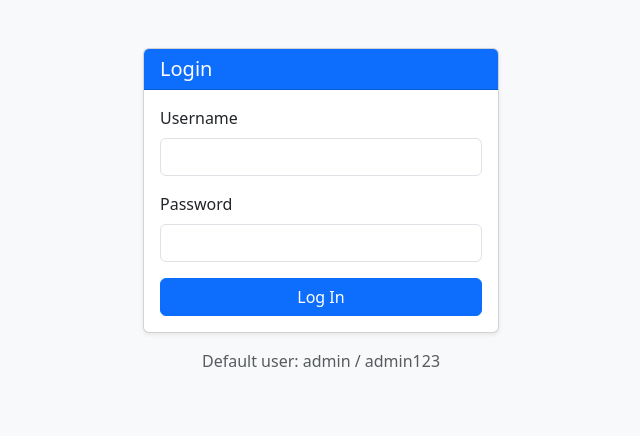
After one commit to gak92/IoT_Platform, a Flask app: page /login in a window 1280 px wide. The commit adds this page. Shown: the top 436 px of the page, without its empty margins (319-959 px from the left). Run offline with Flask 3, Linux system fonts and the light colour scheme.

Commit message:
Add Login and Logout functionality

```diff
--- a/main.py
+++ b/main.py
@@ -11,6 +11,9 @@ import json
 import logging
 from datetime import datetime
 from functools import wraps
+from flask_login import UserMixin
+from flask_login import LoginManager, login_user, login_required, logout_user, current_user
+from flask_bcrypt import Bcrypt
 logging.basicConfig(level=logging.DEBUG)
 
 
@@ -23,17 +26,49 @@ app = Flask(__name__)
 app.config.from_pyfile('config.py')
 print("MQTT Config Loaded:", app.config["MQTT_BROKER_URL"], app.config["MQTT_BROKER_PORT"])
 
+# Initialize login
+login_manager = LoginManager()
+login_manager.init_app(app)
+login_manager.login_view = 'login'  # Redirects to login page if not authenticated
 
 # Initialize Database
 db = SQLAlchemy(app)
 
 # Initialize MQTT
 mqtt = Mqtt()
-# try:
-#     mqtt = Mqtt(app)
-#     print("Initialize MQTT..")
-# except Exception as e:
-#     print(f"Warning: MQTT broker not available. MQTT will be disabled.\n{e}")
+
+#================================================
+#               Login and Logout
+#================================================
+@login_manager.user_loader
+def load_user(user_id):
+    return User.query.get(int(user_id))
+
+bcrypt = Bcrypt(app)
+
+# Login
+@app.route('/login', methods=['GET', 'POST'])
+def login():
+    if request.method == 'POST':
+        username = request.form['username']
+        password = request.form['password']
+
+        user = User.query.filter_by(username=username).first()
+        if user and bcrypt.check_password_hash(user.password, password):
+            login_user(user)
+            return redirect(url_for('test'))  # Dashboard
+        else:
+            return "Invalid credentials", 401
+
+    return render_template('login.html')
+
+# Logout
+@app.route('/logout')
+@login_required
+def logout():
+    logout_user()
+    return redirect(url_for('login'))
+
 
 #================================================
 #               Database settings
@@ -53,15 +88,33 @@ class SensorData(db.Model):
     timestamp = db.Column(db.DateTime, nullable=False, default=datetime.utcnow)
     device = db.relationship('Device', back_populates="sensordatas")
 
+
+# Create User
+class User(UserMixin, db.Model):
+    id = db.Column(db.Integer, primary_key=True)
+    username = db.Column(db.String(100), unique=True, nullable=False)
+    password = db.Column(db.String(200), nullable=False)  # Store hashed password
+
+
 # Create Database Tables
 with app.app_context():
     db.create_all()
     # Enable foreign keys enforce
     db.session.execute(text('PRAGMA FOREIGN_KEYS=1'))
 
+
 #================================================
 #                    REST API
 #================================================
+
+# @app.route('/create-admin')
+# def create_admin():
+#     hashed_pw = bcrypt.generate_password_hash("admin123").decode('utf-8')
+#     new_user = User(username="admin", password=hashed_pw)
+#     db.session.add(new_user)
+#     db.session.commit()
+#     return "Admin user created."
+
 
 # API key Decorator
 def require_api_key(view_function):
@@ -93,6 +146,7 @@ def register_device():
 
 # Registering device using UI
 @app.route('/register-ui', methods=['POST'])
+@login_required
 def register_device_ui():
     device_id = request.form.get("device_id")
     description = request.form.get("description")
@@ -112,6 +166,7 @@ def register_device_ui():
 
 # Deleting the device
 @app.route('/delete/<device_id>', methods=['POST'])
+@login_required
 def delete_device(device_id):
     device = Device.query.filter_by(device_id=device_id).first()
     if device:
@@ -201,6 +256,7 @@ def parse_time(time):
     return time.strftime('%d-%m-%Y %H:%M:%S')
 
 @app.route('/')
+@login_required
 def test():
     # devices = Device.query.join(SensorData).order_by(SensorData.timestamp).all()
     devices = Device.query.order_by(Device.device_id).all()
@@ -208,6 +264,7 @@ def test():
 
 
 @app.route('/device/<device_id>')
+@login_required
 def device(device_id):
     device = Device.query.filter_by(device_id=device_id).join(SensorData).order_by(SensorData.timestamp).first()
     print(device)
--- a/templates/device.html
+++ b/templates/device.html
@@ -9,8 +9,12 @@
 </head>
 <body class="bg-light">
     <div class="container py-5">
+        <h1 class="mb-4 text-center text-primary">Simple IoT Platform</h1>
 
-        <a href="{{ url_for('test') }}" class="btn btn-sm btn-outline-secondary mb-4">← Back to Dashboard</a>
+        <div class="d-flex justify-content-between mb-4">
+            <a href="{{ url_for('test') }}" class="btn btn-sm btn-outline-secondary">← Back to Dashboard</a>
+            <a href="{{ url_for('logout') }}" class="btn btn-sm btn-outline-danger">Logout</a>
+        </div>
 
         <div class="card shadow-sm">
             <div class="card-header bg-primary text-white">
--- a/templates/index.html
+++ b/templates/index.html
@@ -11,6 +11,9 @@
     <div class="container py-5">
         <h1 class="mb-4 text-center text-primary">Simple IoT Platform</h1>
 
+        <div class="text-end mb-4">
+            <a href="{{ url_for('logout') }}" class="btn btn-sm btn-outline-danger">Logout</a>
+        </div>
 
         <!-- Add Device Form -->
         <div class="card mb-4 shadow-sm">
--- /dev/null
+++ b/templates/login.html
@@ -0,0 +1,37 @@
+<!DOCTYPE html>
+<html lang="en">
+<head>
+    <meta charset="UTF-8">
+    <title>Login - IoT Platform</title>
+    <link href="https://cdn.jsdelivr.net/npm/bootstrap@5.3.0/dist/css/bootstrap.min.css" rel="stylesheet">
+</head>
+<body class="bg-light">
+    <div class="container py-5">
+        <div class="row justify-content-center">
+            <div class="col-md-4">
+                <div class="card shadow-sm">
+                    <div class="card-header text-white bg-primary">
+                        <h5 class="mb-0">Login</h5>
+                    </div>
+                    <div class="card-body">
+                        <form method="POST">
+                            <div class="mb-3">
+                                <label class="form-label">Username</label>
+                                <input type="text" name="username" class="form-control" required>
+                            </div>
+                            <div class="mb-3">
+                                <label class="form-label">Password</label>
+                                <input type="password" name="password" class="form-control" required>
+                            </div>
+                            <div class="d-grid">
+                                <button type="submit" class="btn btn-primary">Log In</button>
+                            </div>
+                        </form>
+                    </div>
+                </div>
+                <p class="text-center mt-3 text-muted">Default user: admin / admin123</p>
+            </div>
+        </div>
+    </div>
+</body>
+</html>
```
Also changed, not shown: instance/database.db.
